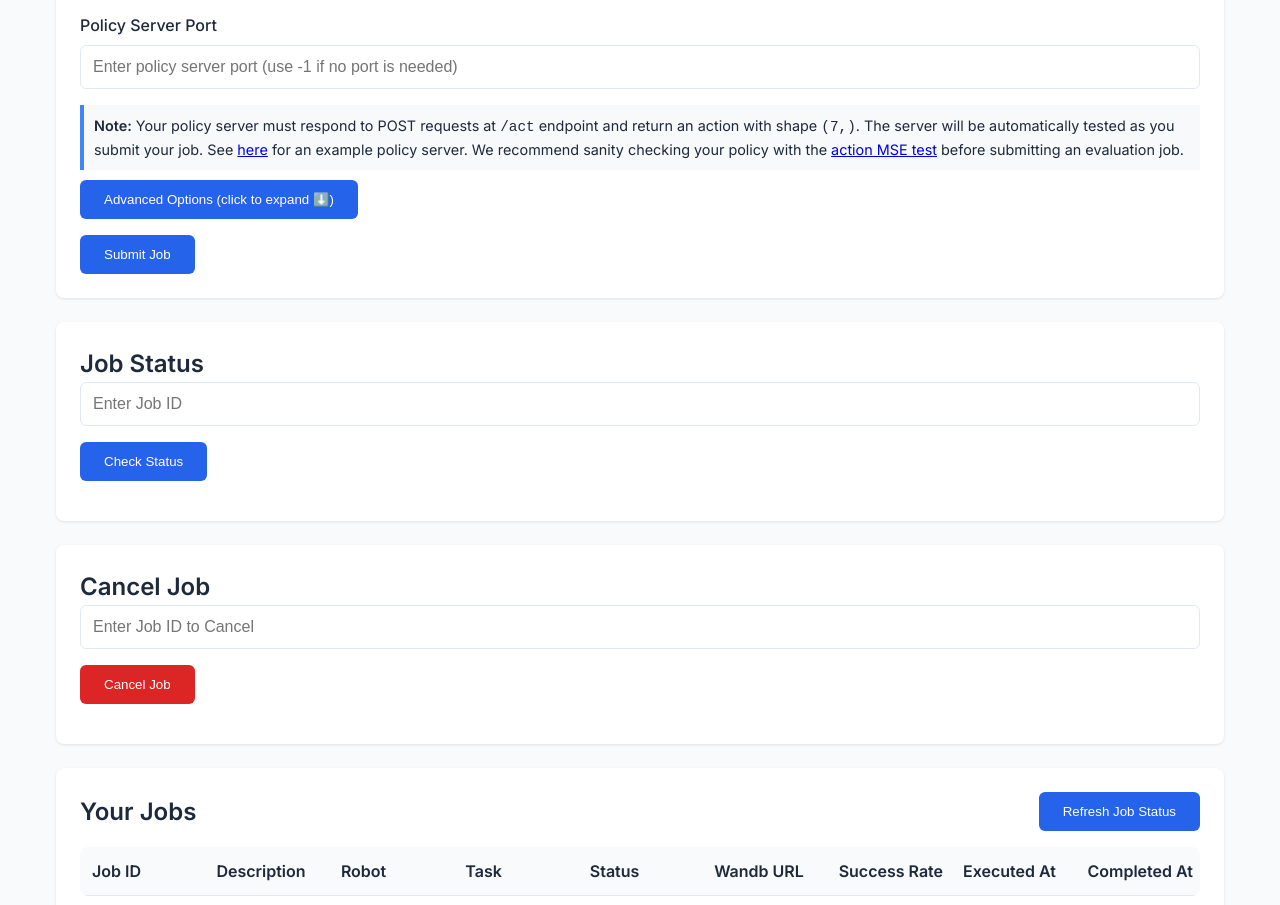
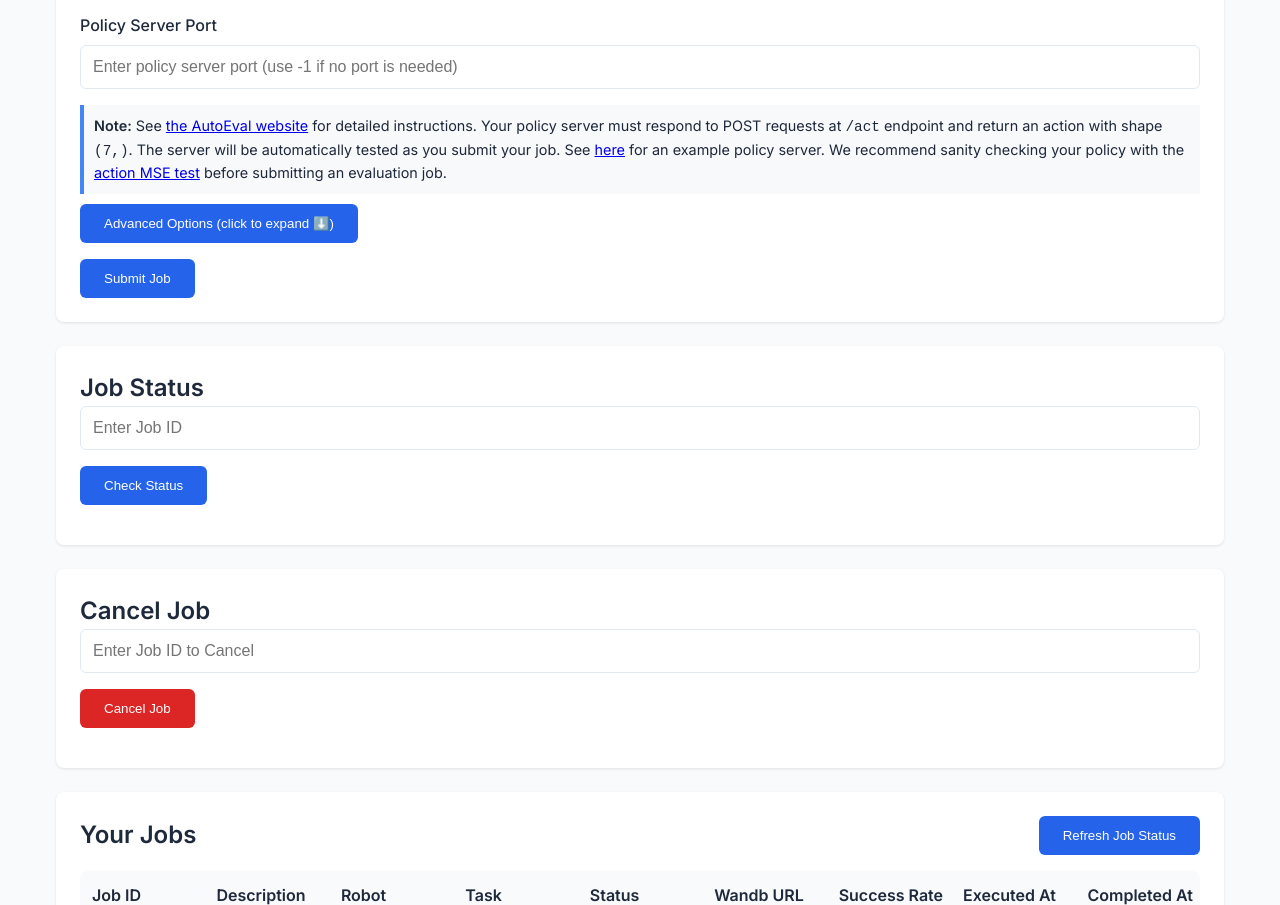
Before and after one commit to zhouzypaul/auto_eval, a plain HTML site: page static/index.html in a window 1280 px wide. Shown: the part 982-1887 px from the top of the page. Drawn offline with Linux system fonts and the light colour scheme; no server answers.

Commit message:
add instructions

```diff
--- a/static/index.html
+++ b/static/index.html
@@ -472,7 +472,7 @@
                         <input type="number" id="policy_server_port" name="policy_server_port" required placeholder="Enter policy server port (use -1 if no port is needed)">
                     </div>
                     <div class="info-message" style="margin-top: 10px; margin-bottom: 10px; padding: 10px; background-color: #f8f9fa; border-left: 4px solid #4285f4; font-size: 0.9rem;">
-                        <strong>Note:</strong> Your policy server must respond to POST requests at <code>/act</code> endpoint and return an action with shape <code>(7,)</code>.
+                        <strong>Note:</strong> See <a href="https://auto-eval.github.io" target="_blank">the AutoEval website</a> for detailed instructions. Your policy server must respond to POST requests at <code>/act</code> endpoint and return an action with shape <code>(7,)</code>.
                         The server will be automatically tested as you submit your job. See <a href="https://gist.github.com/zhouzypaul/8ba0123b2931a7295a00eaa09dd540cd" target="_blank">here</a> for an example policy server.
                         We recommend sanity checking your policy with the <a href="https://github.com/zhouzypaul/mse-check" target="_blank">action MSE test</a> before submitting an evaluation job.
                     </div>
```
